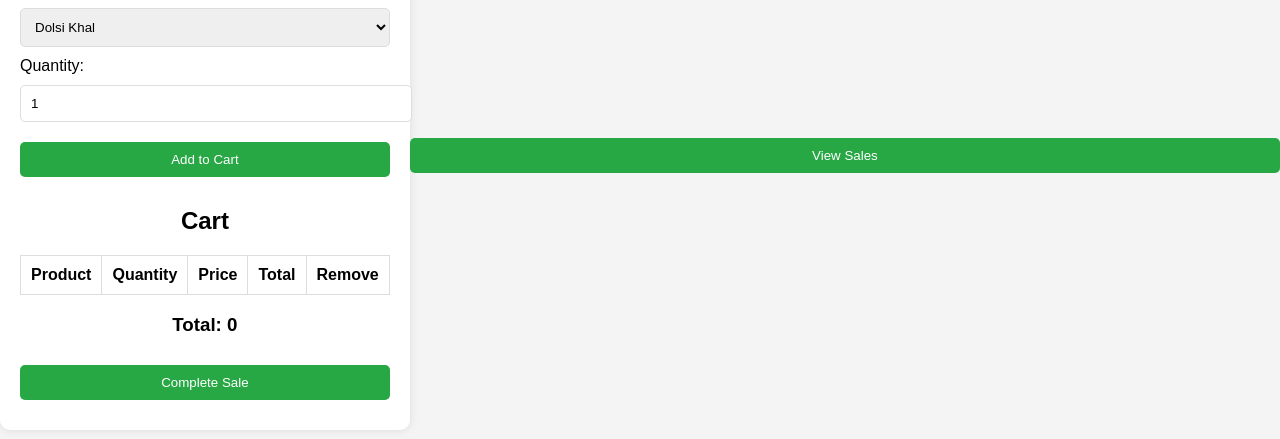
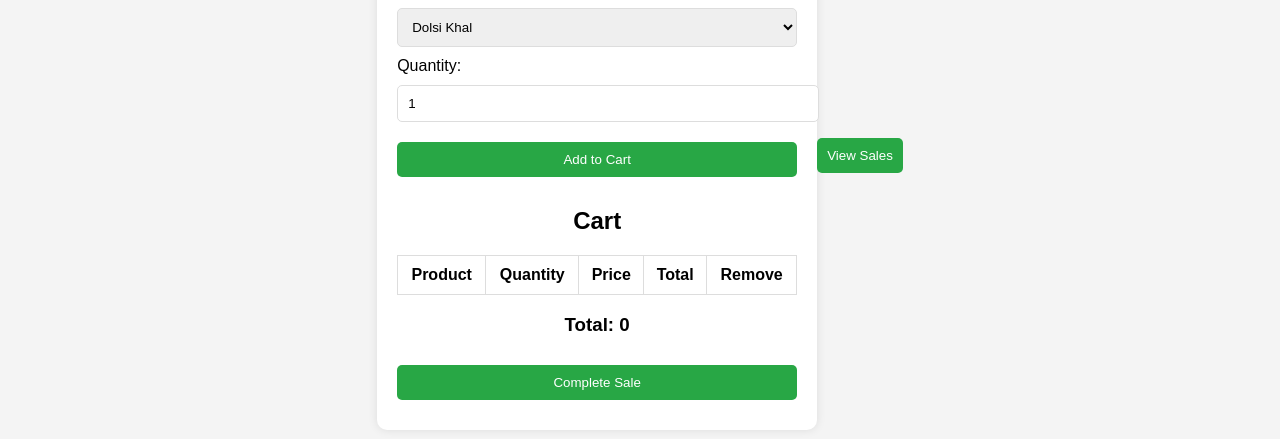
Before and after one commit to wiamayoubi/POS-Wiam-s, a plain HTML site: page index.html in a window 1280 px wide. Shown: the part 245-684 px from the top of the page. Drawn offline with Linux system fonts and the light colour scheme.

Commit message:
Update index.html

```diff
--- a/index.html
+++ b/index.html
@@ -68,8 +68,8 @@
         <button onclick="completeSale()">Complete Sale</button>
     </div>
 
-    <button onclick="viewSales()">View Sales</button>
-
+    <div>  <button onclick="viewSales()">View Sales</button>
+</div>
 
     <script src="script.js"></script>
 </body>
```
